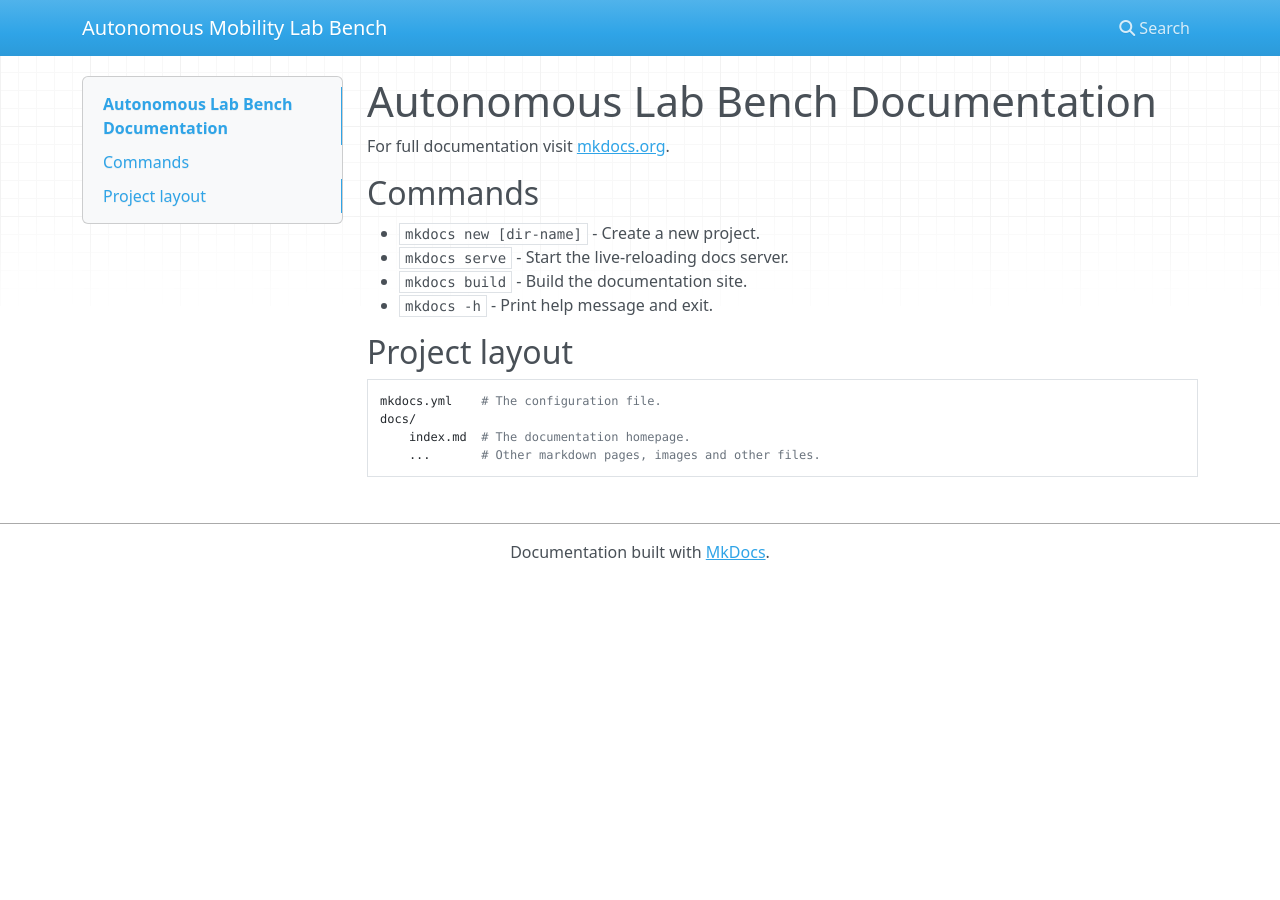
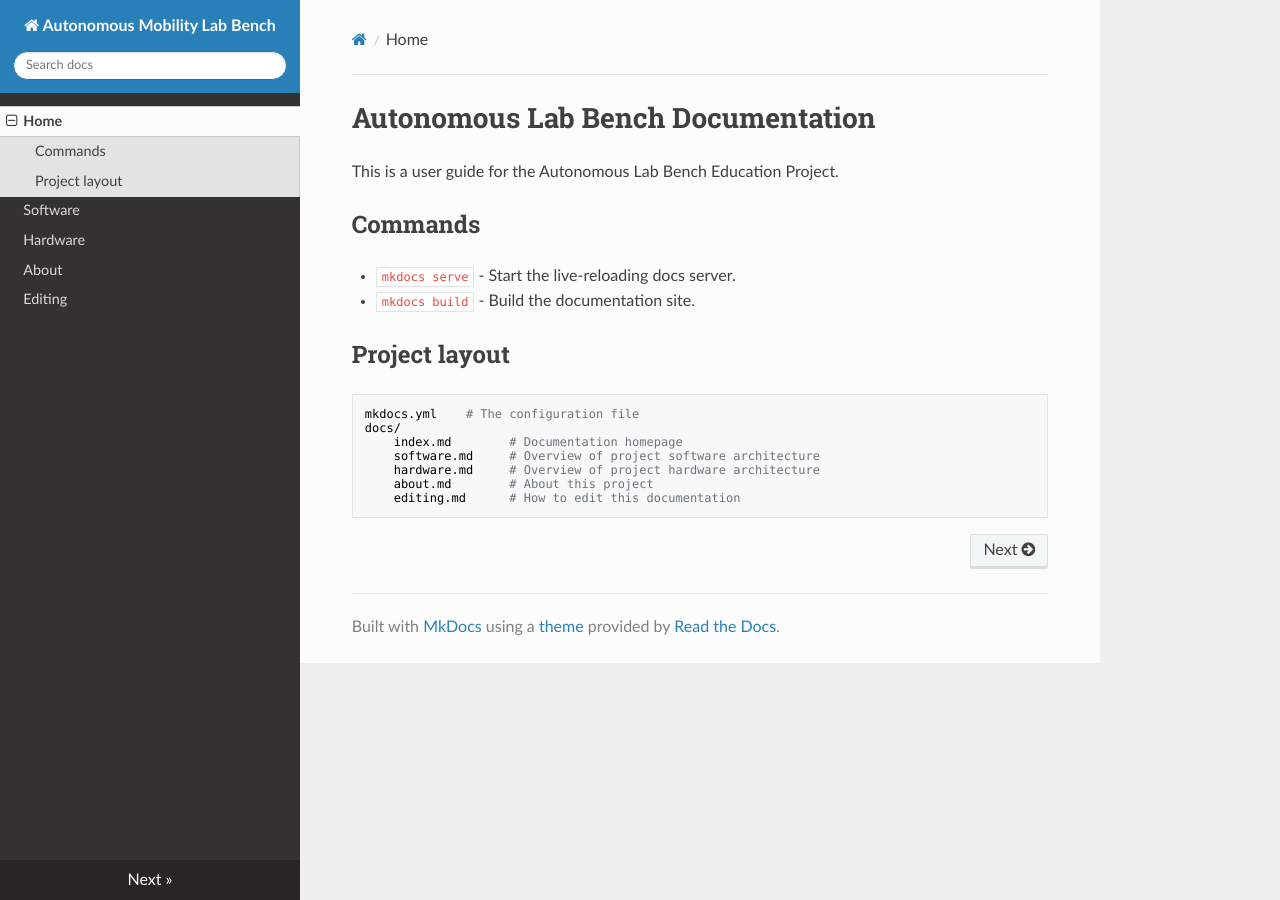
Before and after one commit to dedelstein/autonomous-lab, an MkDocs documentation site: the page built from docs/index.md, in a window 1280 px wide. Built offline with MkDocs 1.6.1, drawn with Linux system fonts in a browser that asks for light colours; nearby versions of some CDN libraries.

Commit message:
Starting to Document

```diff
--- a/docs/index.md
+++ b/docs/index.md
@@ -1,17 +1,18 @@
 # Autonomous Lab Bench Documentation
 
-For full documentation visit [mkdocs.org](https://www.mkdocs.org).
+This is a user guide for the Autonomous Lab Bench Education Project.
 
 ## Commands
 
-* `mkdocs new [dir-name]` - Create a new project.
 * `mkdocs serve` - Start the live-reloading docs server.
 * `mkdocs build` - Build the documentation site.
-* `mkdocs -h` - Print help message and exit.
 
 ## Project layout
 
-    mkdocs.yml    # The configuration file.
+    mkdocs.yml    # The configuration file
     docs/
-        index.md  # The documentation homepage.
-        ...       # Other markdown pages, images and other files.
+        index.md		# Documentation homepage
+		software.md		# Overview of project software architecture
+		hardware.md		# Overview of project hardware architecture
+		about.md		# About this project
+		editing.md		# How to edit this documentation
--- a/mkdocs.yml
+++ b/mkdocs.yml
@@ -1 +1,9 @@
 site_name: Autonomous Mobility Lab Bench
+
+nav:
+  - Home: index.md
+  - Software: software.md
+  - Hardware: hardware.md
+  - About: about.md
+  - Editing: editing.md
+theme: readthedocs
```
Also changed, not shown: docs/about.md (added, +10 -0 lines), docs/editing.md (added, +6 -0 lines), docs/software.md (added, +8 -0 lines), docs/hardware.md (added).
